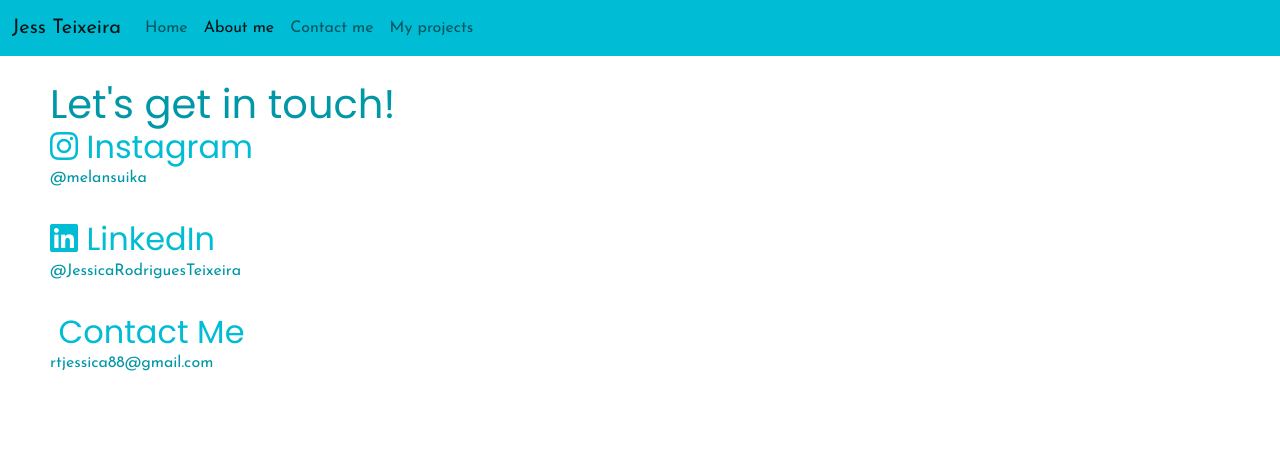
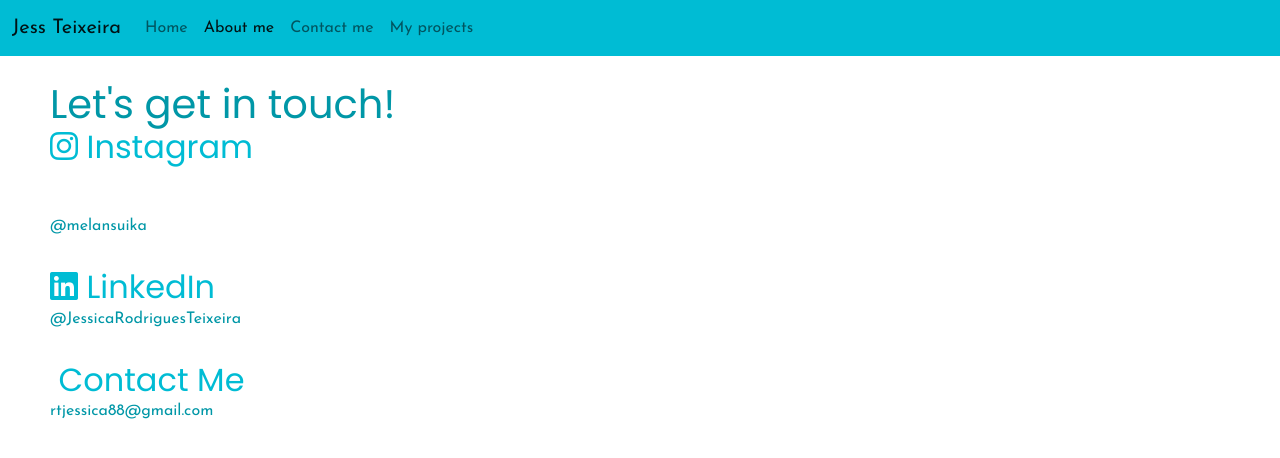
Before and after one commit to rtjessica/sheCodesResponsive, a website: page contact.html in a window 1280 px wide. Drawn offline with nearby package versions, Linux system fonts and the light colour scheme; some icons are missing.

Commit message:
added padding to <p>

```diff
--- a/contact.html
+++ b/contact.html
@@ -67,7 +67,7 @@
     <div class="contact-container">
       <h1 class="pt-4">Let's get in touch!</h1>
       <h2><i class="fa-brands fa-instagram"></i> Instagram</h2>
-      <p>
+      <p class="pt-5">
         <a
           href="https://www.instagram.com/melansuika"
           target="_blank"
```
